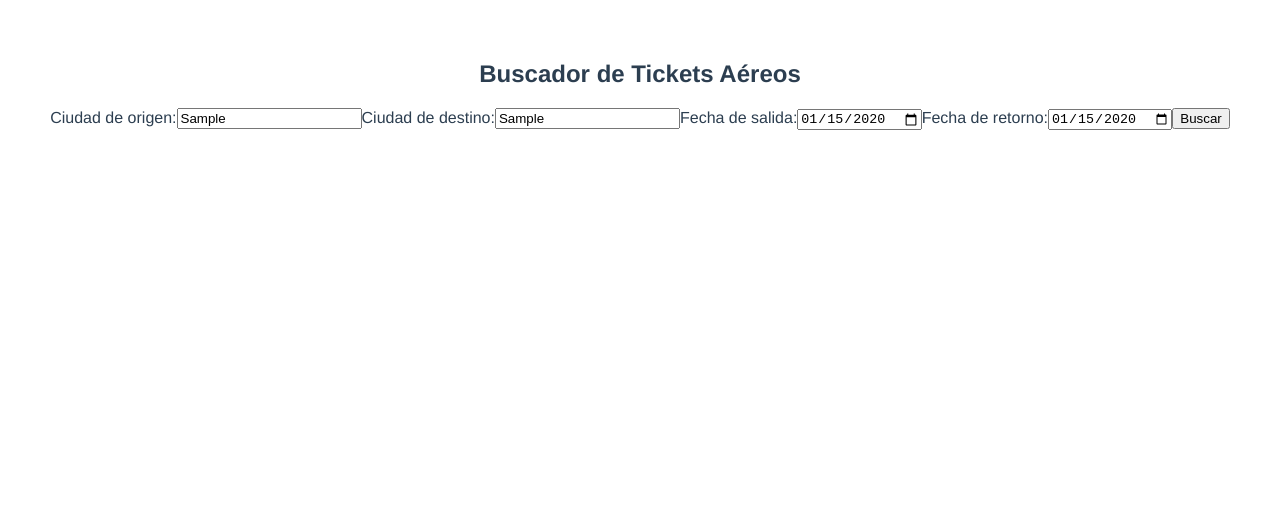
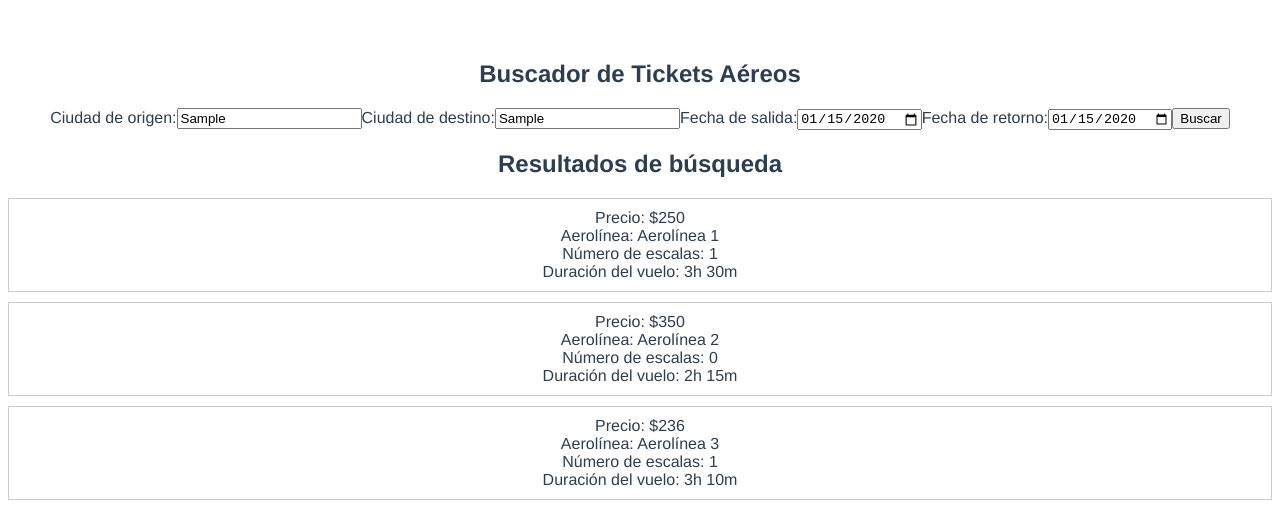
Before and after one commit to wilderbravo/dr-frontend, a Vue app: page / in a window 1280 px wide. Both pictures are taken after typing "Sample", "Sample", "2020-01-15", "2020-01-15" into the empty fields and a click on the button "Buscar". Shown: the top 524 px of the page. Built offline with nearby package versions, Linux system fonts and the light colour scheme.

Commit message:
Agregar funcionalidad para presentar los resultados de los tickets aereos

```diff
--- a/src/App.vue
+++ b/src/App.vue
@@ -1,17 +1,56 @@
 <template>
   <div id="app">
     <FlightSearch @search="showFlightResults" />
+    <FlightResults :flights="searchResults" v-if="showResults" />
   </div>
 </template>
 
 <script>
 import FlightSearch from './components/FlightSearch.vue';
+import FlightResults from './components/FlightResults.vue';
 
 export default {
   name: 'App',
   components: {
-    FlightSearch
-  }
+    FlightSearch,
+    FlightResults
+  },
+   data() {
+    return {
+      searchResults: [],
+      showResults: false,
+    };
+  },
+  methods: {
+     showFlightResults() {
+      // Utilizamos los valores de los campos de búsqueda para simular los resultados de búsqueda
+      this.searchResults = [
+        {
+          id: 1,
+          price: "$250",
+          airline: "Aerolínea 1",
+          stops: 1,
+          duration: "3h 30m",
+        },
+        {
+          id: 2,
+          price: "$350",
+          airline: "Aerolínea 2",
+          stops: 0,
+          duration: "2h 15m",
+        },
+        {
+          id: 3,
+          price: "$236",
+          airline: "Aerolínea 3",
+          stops: 1,
+          duration: "3h 10m",
+        },
+        // Agrega más resultados aquí...
+      ];
+      this.showResults = true;
+    },
+  },
 }
 </script>
 
--- /dev/null
+++ b/src/components/FlightResults.vue
@@ -0,0 +1,35 @@
+<template>
+  <div>
+    <h2>Resultados de búsqueda</h2>
+    <div v-if="flights.length > 0">
+      <div v-for="flight in flights" :key="flight.id" class="flight-card">
+        <div>Precio: {{ flight.price }}</div>
+        <div>Aerolínea: {{ flight.airline }}</div>
+        <div>Número de escalas: {{ flight.stops }}</div>
+        <div>Duración del vuelo: {{ flight.duration }}</div>
+      </div>
+    </div>
+    <div v-else>
+      <p>No se encontraron resultados</p>
+    </div>
+  </div>
+</template>
+
+<script>
+export default {
+  props: {
+    flights: {
+      type: Array,
+      required: true,
+    },
+  },
+};
+</script>
+
+<style>
+.flight-card {
+  border: 1px solid #ccc;
+  padding: 10px;
+  margin-bottom: 10px;
+}
+</style>
```
